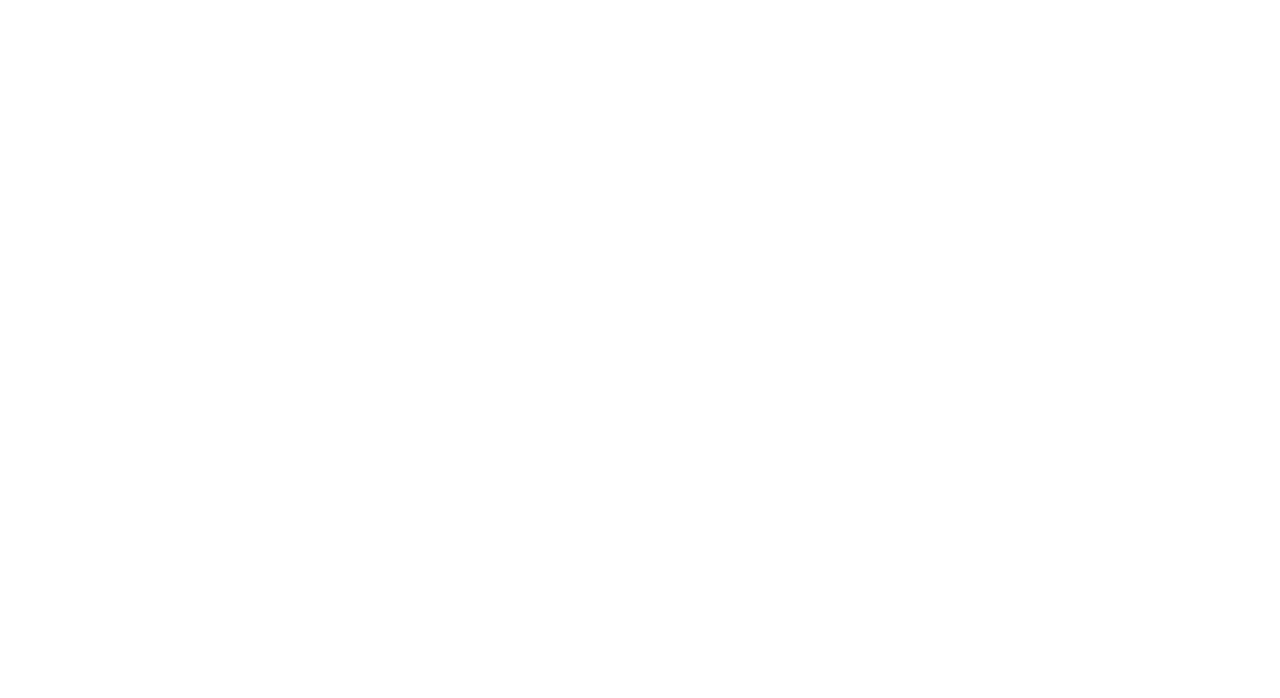
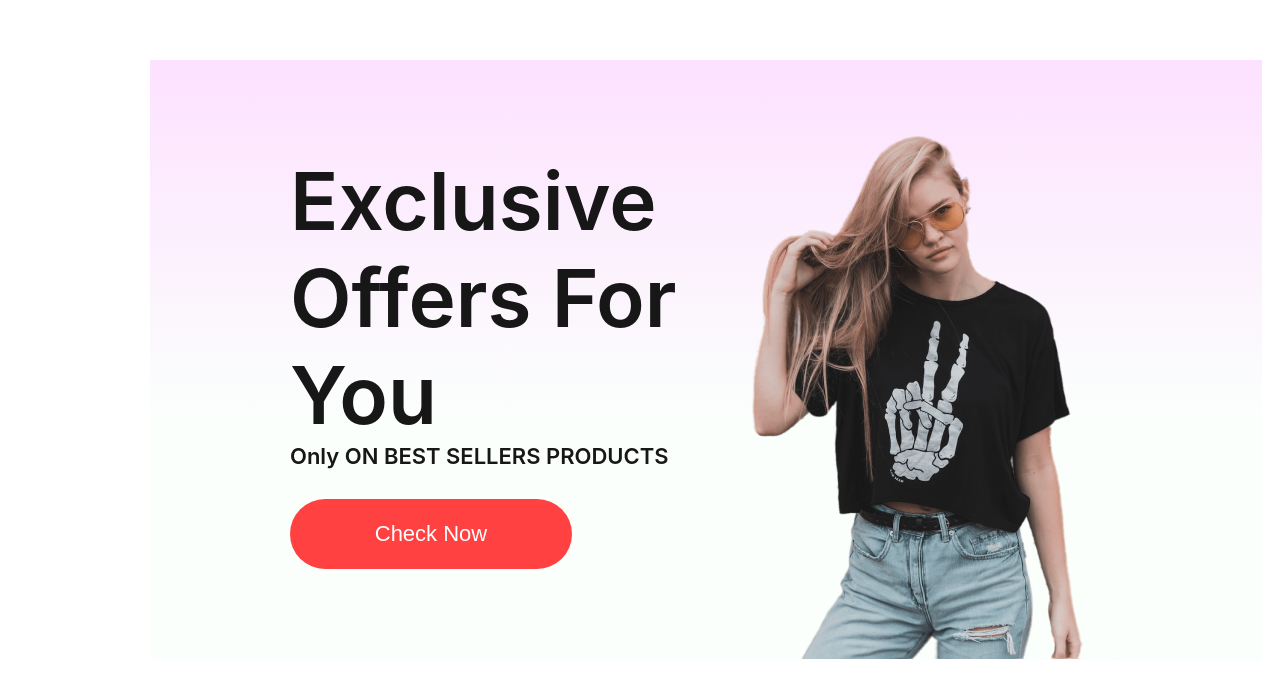
Before and after one commit to MohamedNihath/Ecommerce, a React (Create React App) app: page / in a window 1280 px wide. Shown: the part 1707-2405 px from the top of the page. Before the commit the page ends 1617 px from the top, so only its background shows below. Built offline with nearby package versions, Linux system fonts and the light colour scheme.

Commit message:
complete a offers components section

```diff
--- a/src/Components/Offers/Offers.css
+++ b/src/Components/Offers/Offers.css
@@ -0,0 +1,49 @@
+.offers{
+    width: 65%;
+    height: 75vh;
+    display: flex;
+    margin: 150px;
+    padding: 0px 140px;
+    margin-bottom: 150px;
+    background: linear-gradient(180deg, #fde1ff 0%, #e1ffea22 60%);
+}
+.offers-left{
+
+    flex: 1;
+    display: flex;
+    flex-direction: column;
+    justify-content: center;
+
+}
+.offers-left h1{
+
+    color: #171717;
+    font-size: 80px;
+    font-weight: 600;
+}
+.offers-left p{
+
+    color: #171717;
+    font-size: 22px;
+    font-weight: 600;
+}
+.offers-left button{
+    width: 282px;
+    height: 70px;
+    border-radius: 35px;
+    background: #ff4141;
+    border: none;
+    color: white;
+    font-size: 22px;
+    font-weight: 500;
+    margin-top: 30px;
+    cursor: pointer;
+}
+.offers-right{
+
+    flex: 1;
+    display: flex;
+    align-items: center;
+    justify-content: flex-end;
+    padding-top: 50px;
+}
--- a/src/Components/Offers/Offers.jsx
+++ b/src/Components/Offers/Offers.jsx
@@ -1,10 +1,24 @@
 import React from 'react'
 import './Offers.css';
+import Exclusive_image from '../Assets/exclusive_image.png';
+
 
 
 const Offers = () => {
   return (
     <div className='offers'>
+        <div className="offers-left">
+            <h1>Exclusive</h1>
+            <h1>Offers For You</h1>
+            <p>Only ON BEST SELLERS PRODUCTS</p>
+            <button>Check Now</button>
+
+        </div>
+
+        <div className="offers-right">
+            <img src={Exclusive_image}/>
+
+        </div>
 
     </div>
   )
--- a/src/Pages/Shop.jsx
+++ b/src/Pages/Shop.jsx
@@ -1,6 +1,7 @@
 import React from 'react'
 import Hero from '../Components/Hero/Hero'
 import Popular from '../Components/Popular/Popular'
+import Offers from '../Components/Offers/Offers'
 
 const shop = () => {
   return (
@@ -8,6 +9,7 @@
 
       <Hero/>
       <Popular/>
+      <Offers/>
     </div>
   )
 }
```
